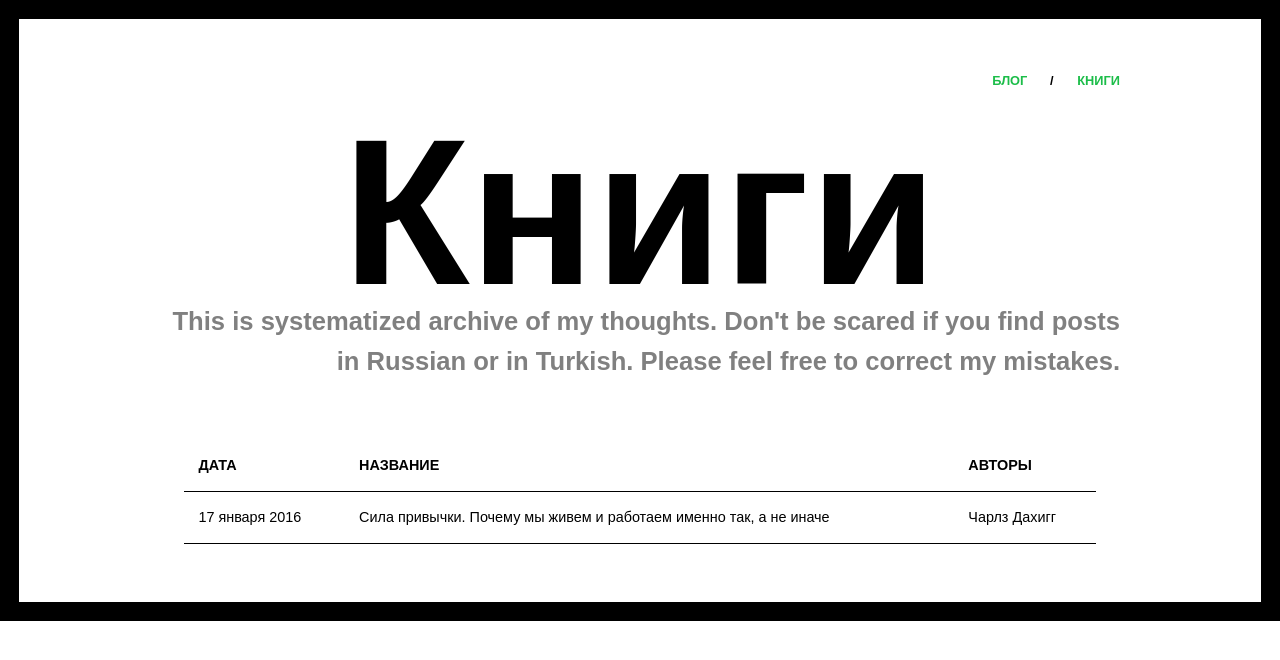
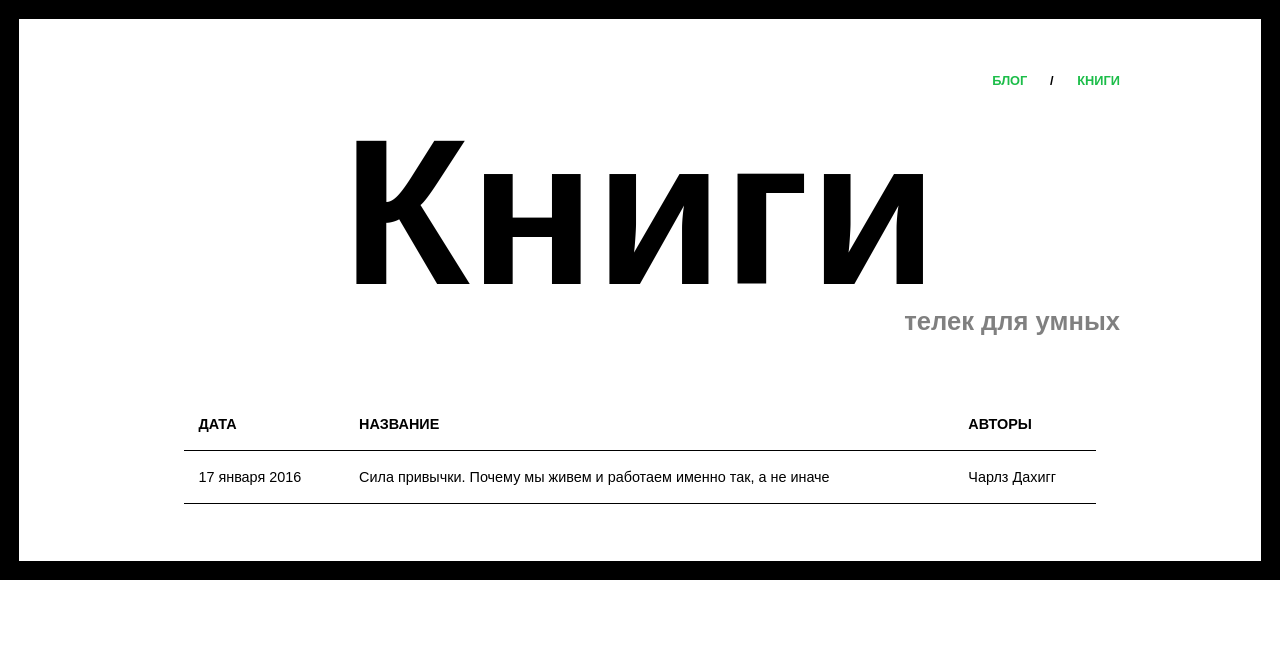
Before and after one commit to shuhrat/book, a Jekyll site: the page built from index.html, in a window 1280 px wide. Shown: the top 660 px of the page. Built offline with Jekyll 4.4.1, drawn with Linux system fonts in a browser that asks for light colours; some web fonts are replaced; Markdown is read by kramdown in place of the engine named in the settings.

Commit message:
Update _config.yml

```diff
--- a/_config.yml
+++ b/_config.yml
@@ -1,9 +1,6 @@
 title: Книги
 email: zumra6a@yandex.ru
-description: >
-  This is systematized archive of my thoughts.
-  Don't be scared if you find posts in Russian or in Turkish.
-  Please feel free to correct my mistakes.
+description: телек для умных
 
 url: "http://shuhrat.github.io"
 baseurl: "/books"
```
